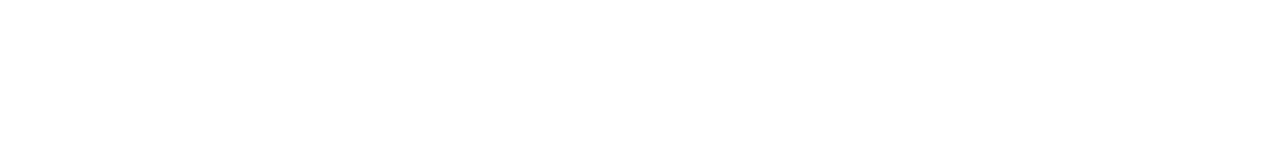
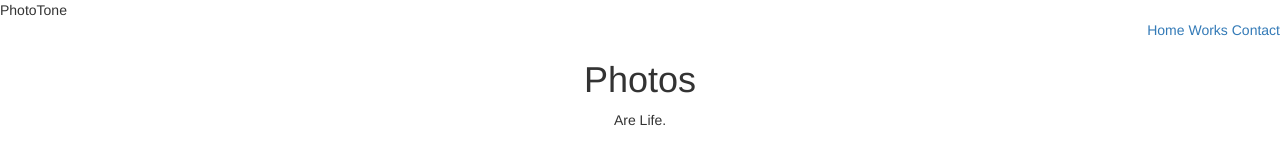
Before and after one commit to tnyxn/assignment2, a plain HTML site: page index.html in a window 1280 px wide. Drawn offline with nearby package versions, Linux system fonts and the light colour scheme.

Commit message:
intro-section

```diff
--- a/index.html
+++ b/index.html
@@ -3,8 +3,34 @@
 <head>
 	<meta charset="UTF-8">
 	<title>Home | PhotoTone</title>
+	<link rel="stylesheet" href="https://maxcdn.bootstrapcdn.com/bootstrap/3.3.7/css/bootstrap.min.css" integrity="sha384-BVYiiSIFeK1dGmJRAkycuHAHRg32OmUcww7on3RYdg4Va+PmSTsz/K68vbdEjh4u" crossorigin="anonymous">
+	<link href="https://fonts.googleapis.com/css?family=Lato:700" rel="stylesheet">
+	<link rel="stylesheet" href="css/stylesheet.css" type="text/css">
 </head>
 <body>
-
+	<header>
+		<nav>
+			<div class="logo">
+				PhotoTone
+			</div>
+			<div class="menu pull-right">
+				<a href="#">Home</a>
+				<a href="#">Works</a>
+				<a href="#">Contact</a>
+			</div>
+		</nav>
+	</header>
+	<main>
+		<div class="container-fluid">
+			<div class="row">
+				<section class="col-sm-12" id="intro">
+					<div class="intro-text text-center">
+						<h1>Photos</h1>
+						<span>Are Life.</span>
+					</div>
+				</section>
+			</div>
+		</div>
+	</main>
 </body>
 </html>
```
